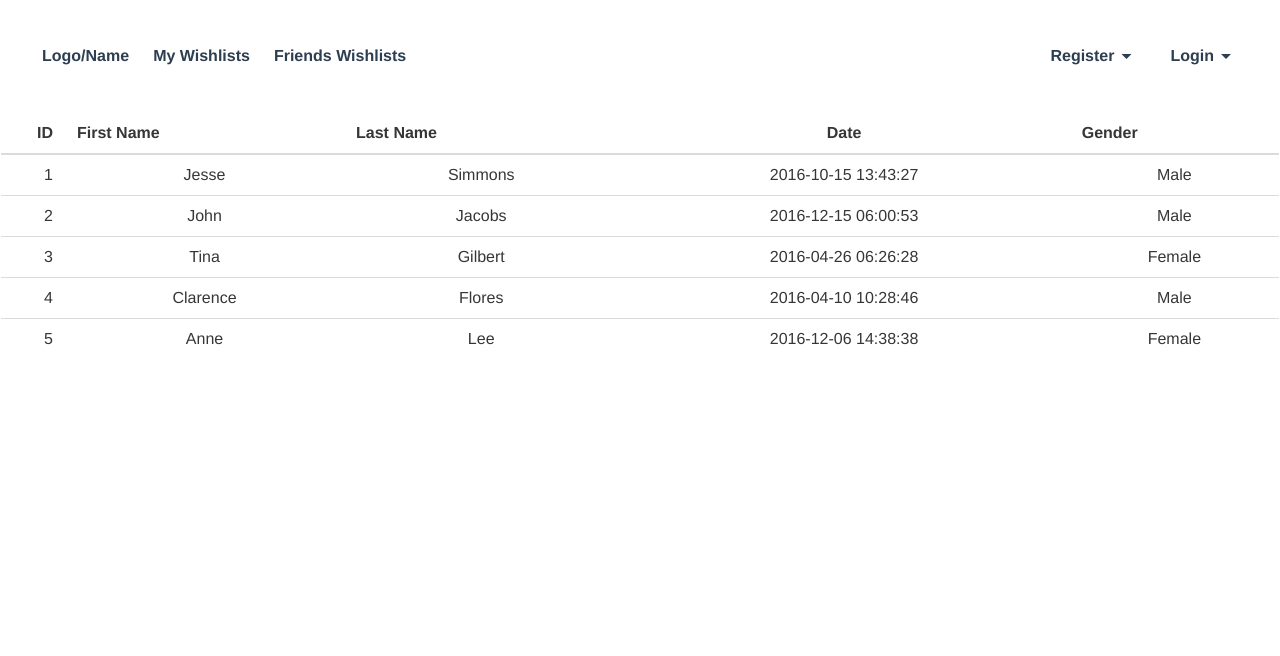
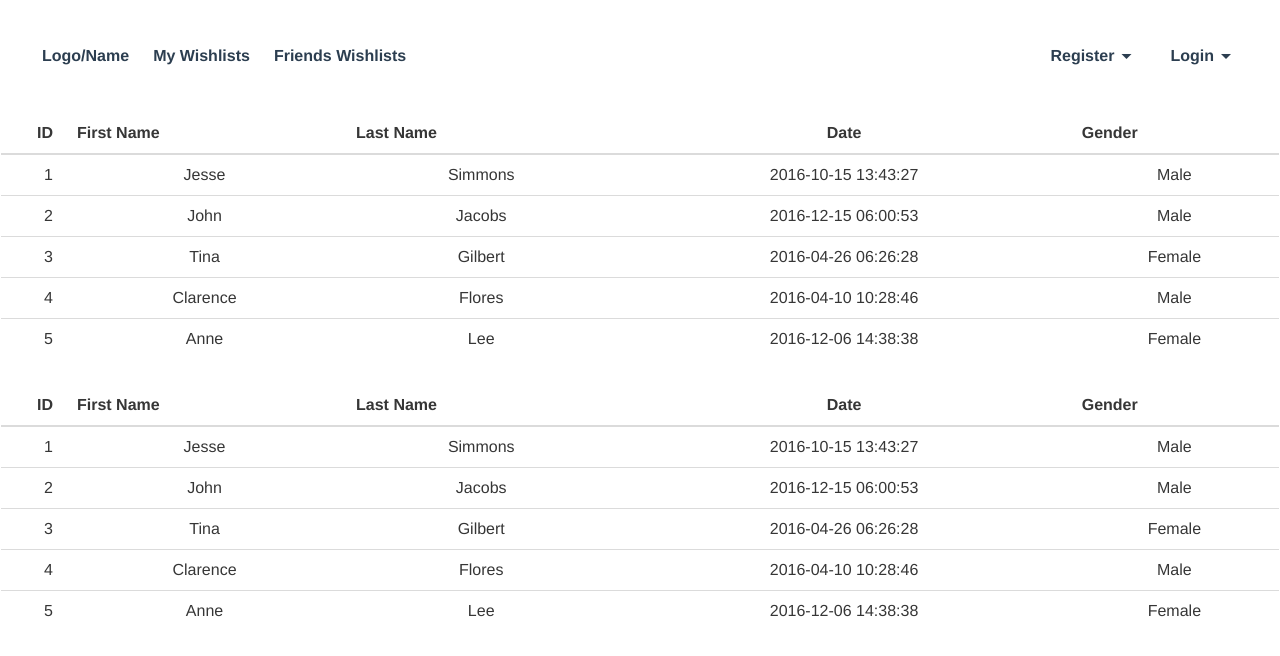
Before and after one commit to haleonas/WishList, a Vue app in the folder FrontEnd/: page /#/my-wishinglist in a window 1280 px wide. Shown: the top 656 px of the page. Built offline with nearby package versions, Linux system fonts and the light colour scheme.

Commit message:
fixed bug

```diff
--- a/FrontEnd/src/App.vue
+++ b/FrontEnd/src/App.vue
@@ -4,6 +4,7 @@
       <navbar></navbar>
     </div>
     <router-view />
+    <my-Wishinglist></my-Wishinglist>
   </div>
 </template>
 
--- a/FrontEnd/src/components/navbar/components/myWishinglists.vue
+++ b/FrontEnd/src/components/navbar/components/myWishinglists.vue
@@ -74,3 +74,8 @@ export default {
   }
 };
 </script>
+<style scoped>
+.myWishinglists {
+  color: green;
+}
+</style>
```
